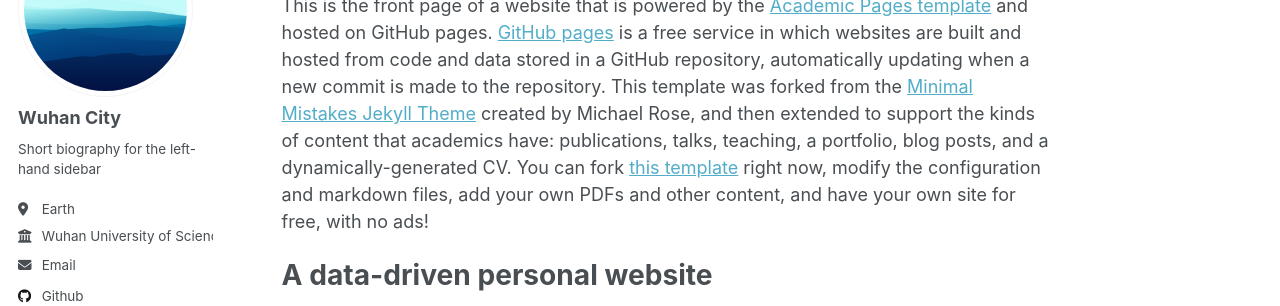
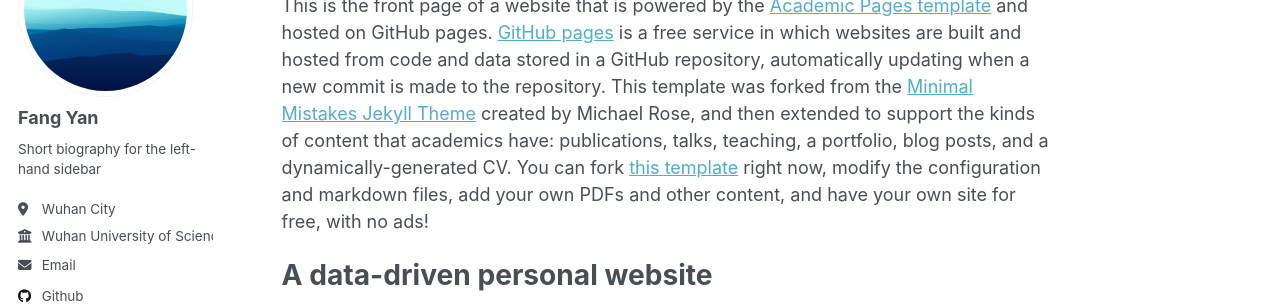
Before and after one commit to inkegle/inkegle.github.io, a Jekyll site: the page built from _pages/about.md, in a window 1280 px wide. Shown: the part 184-490 px from the top of the page. Built offline with Jekyll 4.4.1, drawn with Linux system fonts in a browser that asks for light colours.

Commit message:
change config

```diff
--- a/_config.yml
+++ b/_config.yml
@@ -22,10 +22,10 @@ repository               : "inkegle/inkegle.github.io"
 author:
   # Biographic information
   avatar           : "sky-pic.png"
-  name             : "Wuhan City"
+  name             : "Fang Yan"
   pronouns         : # example: "she/her"
   bio              : "Short biography for the left-hand sidebar"
-  location         : "Earth"
+  location         : "Wuhan City"
   employer         : "Wuhan University of Science and Technology"
   uri              : # URL
   email            : "lingle_yanfang@ewust.edu.cn"
```
